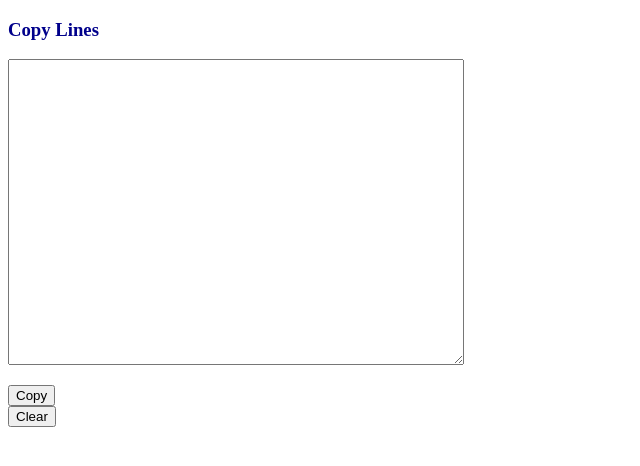
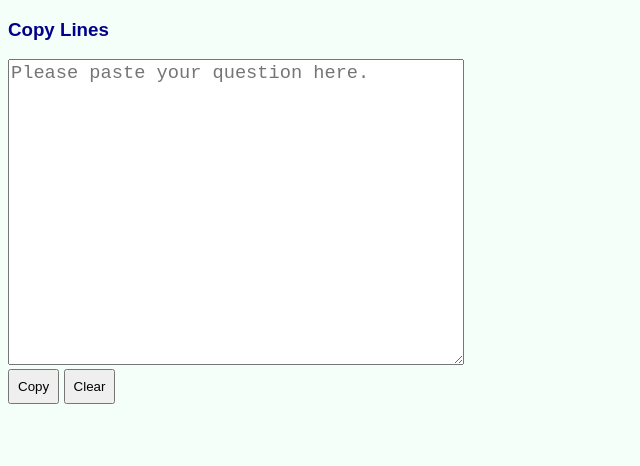
Before and after one commit to toshi-ara/copyline-prototype, a website built with webpack: page docs/index.html in a window 1280 px wide. Shown: the whole page, without its empty margins (0-640 px from the left). Built offline with nearby package versions, Linux system fonts and the light colour scheme.

Commit message:
improve appearance

```diff
--- a/docs/css/style.css
+++ b/docs/css/style.css
@@ -1,3 +1,15 @@
+html {
+    font-family: sans-serif;
+    background: mintcream;
+}
+
 h3 {
     color: darkblue;
 };
+
+#buttons {
+    display:inline-block;
+}
+.buttons {
+    padding: 8px;
+}
--- a/docs/index.html
+++ b/docs/index.html
@@ -11,12 +11,15 @@
   <body>
     <H3>Copy Lines</H3>
 
-    <textarea id="input_text" style="width:450px;height:300px;font-size:14pt"></textarea><BR>
+    <textarea
+        id="input_text"
+        style="width:450px;height:300px;font-size:14pt"
+        placeholder="Please paste your question here."></textarea><BR>
 
-    <p>
-    <button id="btn_copy">Copy</button><BR>
-    <button id="btn_clear">Clear</button><BR>
-    </p>
+    <div>
+      <button class="buttons" id="btn_copy">Copy</button>
+      <button class="buttons" id="btn_clear">Clear</button>
+    </div>
 
     <p>
     <div id="output_text"></div>
```
